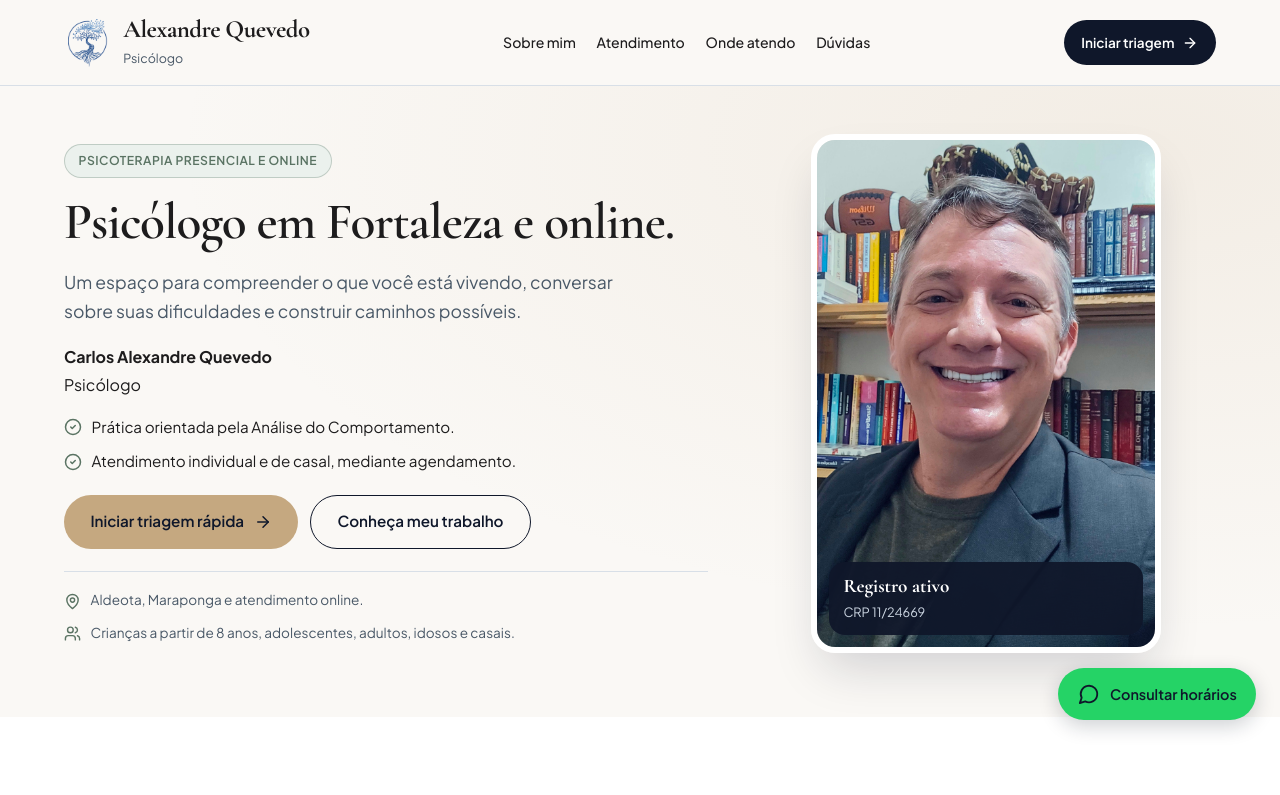
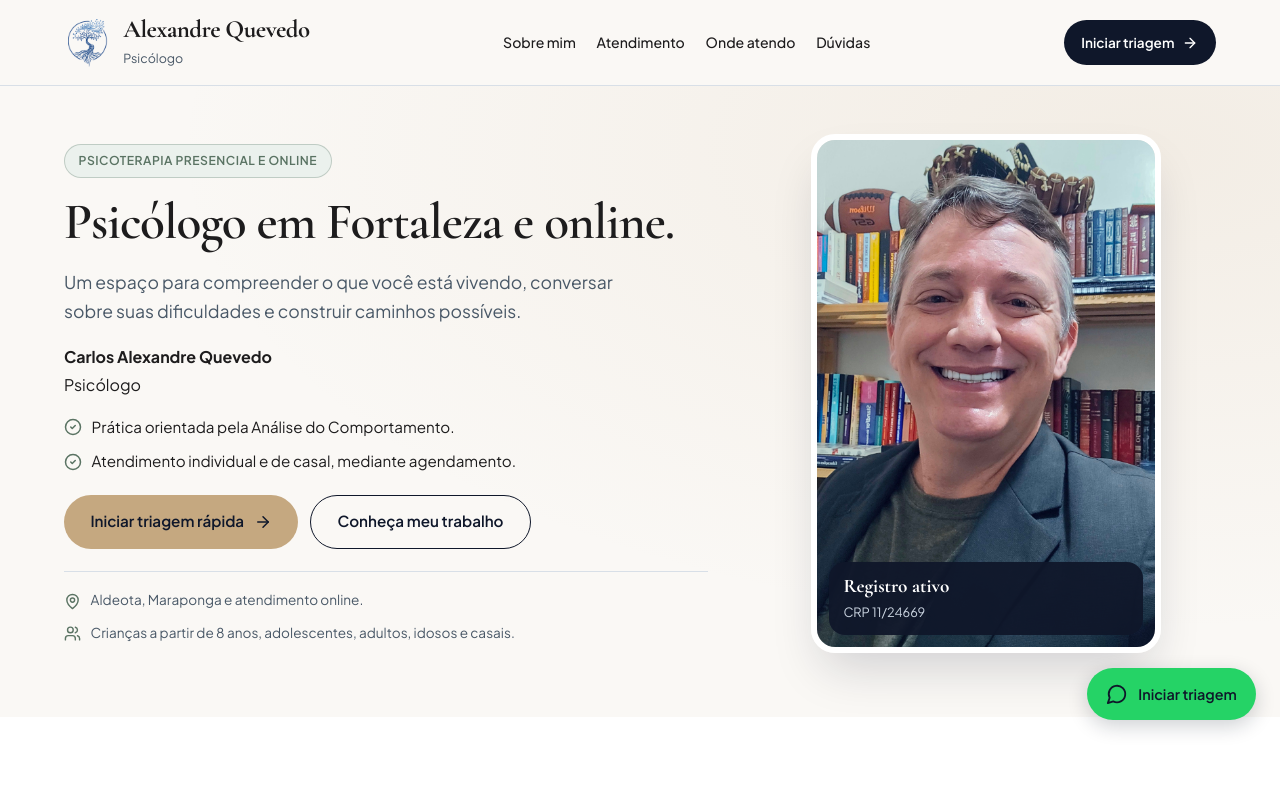
Before and after one commit to calexquevedo-hub/gallant-galileo, a React (Vite) app: page / in a window 1280 px wide. Shown: the top 795 px of the page. Built offline with nearby package versions, Linux system fonts and the light colour scheme.

Commit message:
Reorganiza seções e reduz repetições

```diff
--- a/src/components/FloatingWhatsApp.jsx
+++ b/src/components/FloatingWhatsApp.jsx
@@ -1,13 +1,12 @@
 import React from 'react';
 import { MessageCircle } from 'lucide-react';
-import { whatsappUrl } from '../data/site';
 
-export default function FloatingWhatsApp() {
+export default function FloatingWhatsApp({ onOpenTriage }) {
   return (
-    <a href={whatsappUrl()} target="_blank" rel="noopener noreferrer" className="floating-whatsapp"
-      aria-label="Consultar horários pelo WhatsApp com Alexandre Quevedo">
+    <button type="button" className="floating-whatsapp" onClick={() => onOpenTriage?.()}
+      aria-label="Iniciar triagem rápida pelo WhatsApp">
       <MessageCircle size={22} aria-hidden="true" />
-      <span>Consultar horários</span>
-    </a>
+      <span>Iniciar triagem</span>
+    </button>
   );
 }
```
